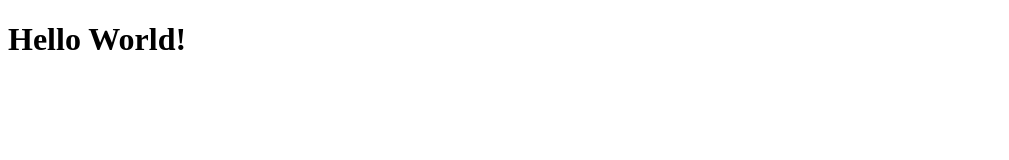
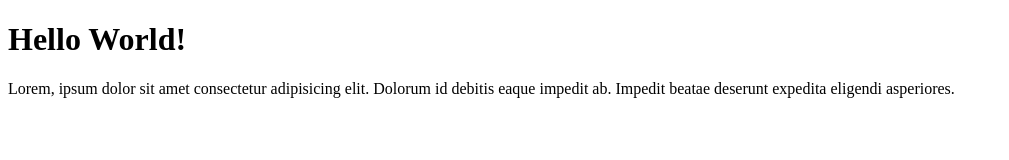
Before and after one commit to NikoNugraha/niko-git-test, a plain HTML site: page index.html in a window 1280 px wide. Shown: the whole page, without its empty margins (0-1009 px from the left). Drawn offline with Linux system fonts and the light colour scheme.

Commit message:
menambahkan paragraph

```diff
--- a/index.html
+++ b/index.html
@@ -8,5 +8,6 @@
 </head>
 <body>
     <h1>Hello World!</h1>
+    <p>Lorem, ipsum dolor sit amet consectetur adipisicing elit. Dolorum id debitis eaque impedit ab. Impedit beatae deserunt expedita eligendi asperiores.</p>
 </body>
 </html>
```
